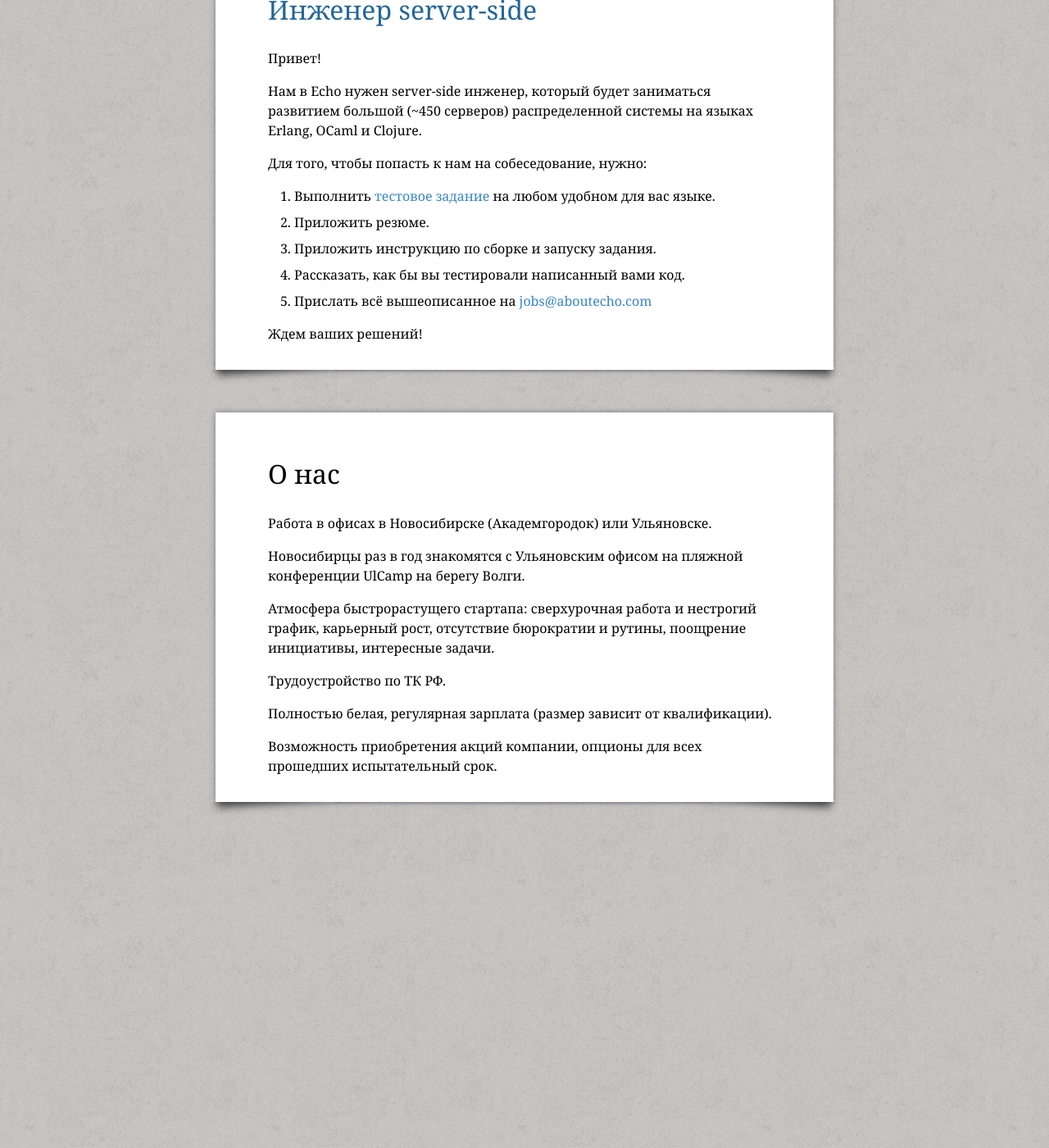
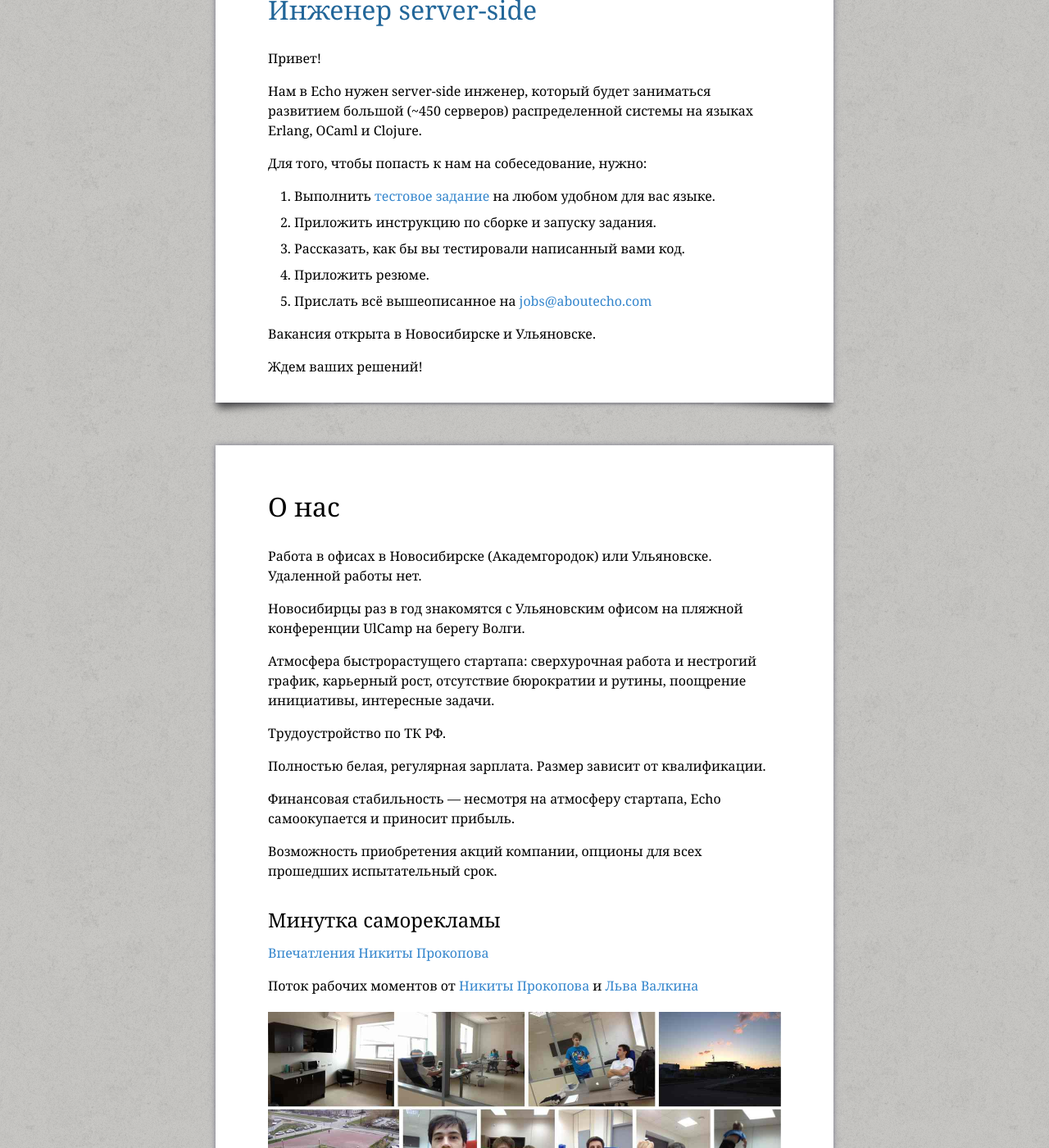
Before and after one commit to EchoTeam/echoteam.github.com, a Jekyll site: the page built from jobs.html, in a window 1280 px wide and 1400 px high, scrolled down 227 px. Shown: the whole window at 82% size. Built offline with Jekyll 4.4.1, drawn with Linux system fonts in a browser that asks for light colours; some web fonts are replaced; Markdown is read by kramdown in place of the engine named in the settings; before the commit the page ends 1257 px from its top, so only the background shows below that.

Commit message:
New position goes public

```diff
--- a/_layouts/default.html
+++ b/_layouts/default.html
@@ -41,6 +41,8 @@
                 {% endif %}
                 {% if page.url == "/jobs.html" %}
                     <span class="head__jobs head__jobs_selected">Вакансии</span>
+                {% else %}
+                    <a href="/jobs.html" class="head__jobs">Вакансии</a>
                 {% endif %}
                 <a href="http://feeds.feedburner.com/echorussia" class="head__rss">RSS</a>
             </div>
--- a/jobs.html
+++ b/jobs.html
@@ -10,26 +10,35 @@ title: Работа в Echo
         <p>Нам в Echo нужен server-side инженер, который будет заниматься развитием большой (~450 серверов) распределенной системы на языках Erlang, OCaml и Clojure.
         <p>Для того, чтобы попасть к нам на собеседование, нужно:
         <ol>
-            <li>Выполнить <a href="/jobs/serverside-june-2013.html">тестовое задание</a> на любом удобном для вас языке.
-            <li>Приложить резюме.
+            <li>Выполнить <a href="/jobs/serverside-june-2013.html#task">тестовое задание</a> на любом удобном для вас языке.
             <li>Приложить инструкцию по сборке и запуску задания.
             <li>Рассказать, как бы вы тестировали написанный вами код.
+            <li>Приложить резюме.
             <li>Прислать всё вышеописанное на <a href="mailto:jobs@aboutecho.com">jobs@aboutecho.com</a>
         </ol>
+        <p>Вакансия открыта в Новосибирске и Ульяновске.
         <p>Ждем ваших решений!
     </div>
 </div><div class="post__hr"></div>
 
 <div class="post">
-    <h1 class="post__title">О нас</h1>
+    <h1 class="post__title" id="about_us">О нас</h1>
     <div class="post__content">
-        <p>Работа в офисах в Новосибирске (Академгородок) или Ульяновске.
+        <p>Работа в офисах в Новосибирске (Академгородок) или Ульяновске. Удаленной работы нет.
         <p>Новосибирцы раз в год знакомятся с Ульяновским офисом на пляжной конференции UlCamp на берегу Волги.
         <p>Атмосфера быстрорастущего стартапа: сверхурочная работа и нестрогий график, карьерный рост, отсутствие бюрократии и рутины, поощрение инициативы, интересные задачи.
         <p>Трудоустройство по ТК РФ.
-        <p>Полностью белая, регулярная зарплата (размер зависит от квалификации).
+        <p>Полностью белая, регулярная зарплата. Размер зависит от квалификации.
+        <p>Финансовая стабильность — несмотря на атмосферу стартапа, Echo самоокупается и приносит прибыль.
         <p>Возможность приобретения акций компании, опционы для всех прошедших испытательный срок.
+        <h2>Минутка саморекламы</h2>
+        <p><a href="http://tonsky.livejournal.com/266357.html">Впечатления Никиты Прокопова</a>
+        <p>Поток рабочих моментов от <a href="http://tonsky.livejournal.com/tag/эхо%20ульяновска">Никиты Прокопова</a> и <a href="http://lionet.livejournal.com/tag/echo">Льва Валкина</a>
+        <a href="http://www.flickr.com/photos/tonsky/sets/72157633754842363/">
+            <img src="/images/echo_nsk_office.jpg" width=626 height=365 style="margin: 20px auto; display: block; "/>
+        </a>
     </div>
+
 </div><div class="post__hr"></div>
 
 <div class="archive">
--- a/jobs/serverside-june-2013.html
+++ b/jobs/serverside-june-2013.html
@@ -11,14 +11,15 @@ title: Инженер server-side
         <p>Для того, чтобы попасть к нам на собеседование, нужно:
         <ol>
             <li>Выполнить тестовое задание на любом удобном для вас языке.
-            <li>Приложить резюме.
             <li>Приложить инструкцию по сборке и запуску задания.
             <li>Рассказать, как бы вы тестировали написанный вами код.
+            <li>Приложить резюме.
             <li>Прислать всё вышеописанное на <a href="mailto:jobs@aboutecho.com">jobs@aboutecho.com</a>
         </ol>
+        <p>Вакансия открыта в Новосибирске и Ульяновске.
         <p>Ждем ваших решений!
 
-        <h1>Тестовое задание</h1>
+        <h1 id="task">Тестовое задание</h1>
 
         <p>Дана распределенная система из N узлов. Необходимо реализовать алгоритм, по которому узлы договариваются, кто из них в данный момент является вождем. В каждый момент времени в системе может быть только один вождь, и если вождь пропадает (умер, недоступен, вышел на пенсию), в кратчайшие сроки нужно избрать нового.
         <p>Реализация состоит из двух частей:
```
Also changed, not shown: _posts/2013-06-26-new-jobs.md (added, +22 -0 lines), images/2013-06-26-new-jobs/8864010904_04aac680eb.jpg (added), images/2013-06-26-new-jobs/9133641011_56028ab149.jpg (added), images/echo_nsk_office.jpg (added).
